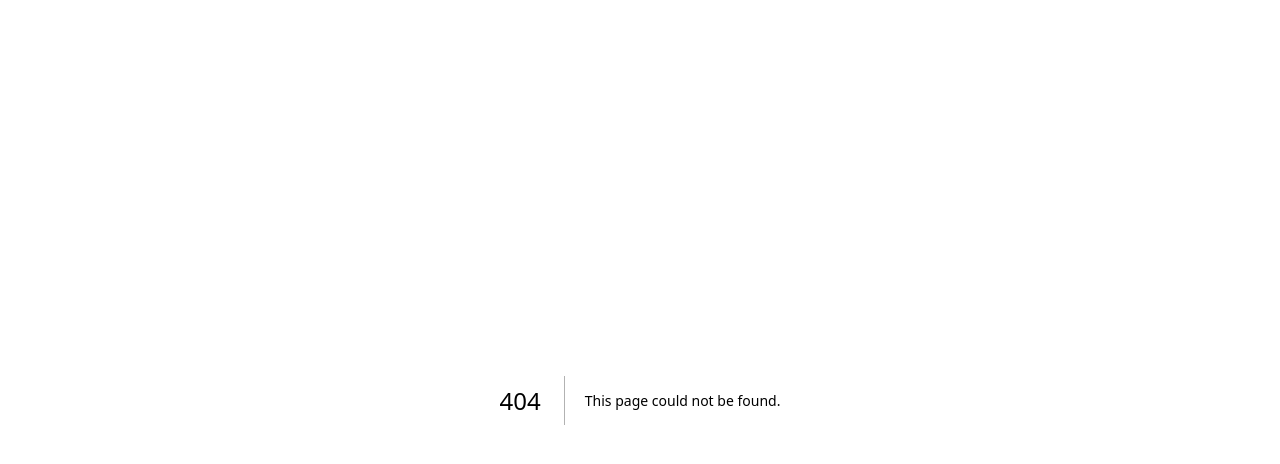
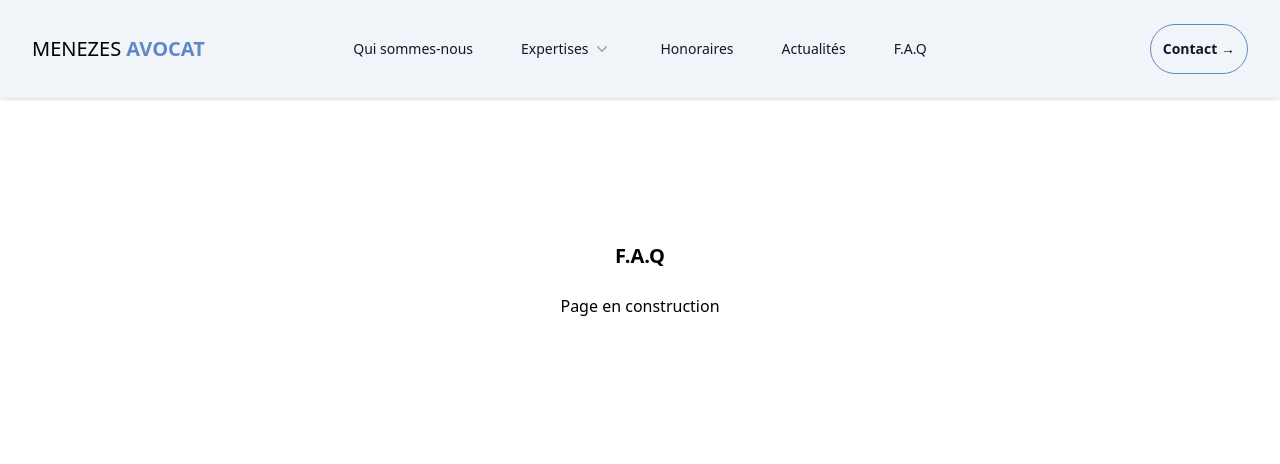
Before and after one commit to poloskanini/blogStrapi1.0FRONT, a Next.js app: page /faq in a window 1280 px wide. Before the commit this address had no page. Shown: the top 464 px of the page. Built offline with nearby package versions, Linux system fonts and the light colour scheme.

Commit message:
(ft-HomePage) Ajout des pages en construction

```diff
--- a/components/Accueil.js
+++ b/components/Accueil.js
@@ -53,11 +53,11 @@ export default function Accueil() {
             />
           </div>
           <div className="overflow-hidden">
-            <div className="mx-auto max-w-7xl px-6 pb-32 pt-28 sm:pt-60 lg:px-8 lg:pt-24">
+            <div className="mx-auto max-w-7xl px-6 pb-32 portrait:pt-28 lg:px-8 lg:pt-14">
               <div className="mx-auto max-w-2xl gap-x-48 lg:mx-0 lg:flex lg:max-w-none lg:items-center">
                 <div className="w-full max-w-xl lg:shrink-0 xl:max-w-lg p-5">
                   <div className="max-w-sm pb-6">
-                    <h1 className={`${playfair.variable} font-playfair`}>
+                    <h1 className={`${playfair.variable} font-playfair home-title`}>
                     <span className='text-5xl tracking-tight text-white lg:text-6xl xl:text-8xl' >MENEZES </span> <span className='text-5xl lg:text-6xl xl:text-8xl tracking-tight font-bold text-custom-purple' >AVOCAT</span>
                     </h1>
                   </div>
@@ -65,14 +65,14 @@ export default function Accueil() {
                     <h2 className={`${cormorant.variable} font-cormorant font-normal text-3xl tracking-tight text-white sm:text-5xl pb-4`}>
                       Avocats spécialisés <br /> en Droit du Travail
                     </h2>
-                    <p className="relative mt-10 text-sm leading-5 text-white sm:max-w-md lg:max-w-none font-light">
+                    <p className="relative mt-10 text-base leading-5 text-white sm:max-w-md lg:max-w-none font-light">
                       Depuis janvier 2012, notre cabinet est à votre disposition afin de vous conseiller et vous défendre dans toutes vos affaires juridiques liées à l&apos;emploi et à la sécurité sociale.
                     </p>
                   </div>
                   <div className="mt-10 flex items-center gap-x-6">
                     <a
                       href="#"
-                      className="rounded-md bg-custom-purple px-3.5 py-2.5 text-sm font-semibold text-white shadow-lg hover:text-black focus-visible:outline focus-visible:outline-2 focus-visible:outline-offset-2 transition focus-visible:outline-indigo-600"
+                      className="rounded-md bg-custom-purple px-3.5 py-2.5 text-sm font-semibold text-white shadow-lg hover:bg-blue-400 focus-visible:outline focus-visible:outline-2 focus-visible:outline-offset-2 transition focus-visible:outline-indigo-600"
                     >
                       Nous contacter
                     </a>
@@ -80,7 +80,7 @@ export default function Accueil() {
                 </div>
 
                 {/* Scroll Down */}
-                <div id="scroll-wrapper" className={`${cormorant.variable} font-cormorant text-sm absolute lg:bottom-60`}>
+                <div id="scroll-wrapper" className={`${cormorant.variable} font-cormorant text-sm absolute lg:bottom-60 wide:landscape:bottom-80`}>
 
                 <div id="scroll-wrapper-inner">
                     <div id="scroll-title">
@@ -95,7 +95,7 @@ export default function Accueil() {
                     <div className="relative">
                       <Image
                         src={'https://res.cloudinary.com/dbff7xgqx/image/upload/v1694424800/pexels-pavel-danilyuk-8111860_ckqsjd.jpg'}
-                        className="aspect-[2/3] w-full rounded-xl bg-gray-900/5 object-cover shadow-lg"
+                        className="aspect-[2/3] w-full rounded-xl bg-gray-900/5 object-cover shadow-lg wide:landscape:hidden"
                         width={500}
                         height={500}
                         alt='menezes-avocat-avocate sur son bureau au telephone'
@@ -107,7 +107,7 @@ export default function Accueil() {
                     <div className="relative">
                       <Image
                         src={'https://images.unsplash.com/photo-1485217988980-11786ced9454?ixlib=rb-4.0.3&ixid=MnwxMjA3fDB8MHxwaG90by1wYWdlfHx8fGVufDB8fHx8&auto=format&fit=crop&h=528&q=80'}
-                        className="aspect-[2/3] w-full rounded-xl bg-gray-900/5 object-cover shadow-lg"
+                        className="aspect-[2/3] w-full rounded-xl bg-gray-900/5 object-cover shadow-lg wide:landscape:hidden"
                         width={500}
                         height={500}
                         alt='menezes-avocat-Femme travaillant sur son ordinateur et souriante'
@@ -117,7 +117,7 @@ export default function Accueil() {
                     <div className="relative">
                       <Image
                         src={'https://images.unsplash.com/photo-1559136555-9303baea8ebd?ixlib=rb-4.0.3&ixid=MnwxMjA3fDB8MHxwaG90by1wYWdlfHx8fGVufDB8fHx8&auto=format&fit=crop&crop=focalpoint&fp-x=.4&w=396&h=528&q=80'}
-                        className="aspect-[2/3] w-full rounded-xl bg-gray-900/5 object-cover shadow-lg"
+                        className="aspect-[2/3] w-full rounded-xl bg-gray-900/5 object-cover shadow-lg wide:landscape:hidden"
                         width={500}
                         height={500}
                         alt='menezes-avocat-equipe travaillant dans un open space'
@@ -129,7 +129,7 @@ export default function Accueil() {
                     <div className="relative">
                       <Image
                         src={'https://res.cloudinary.com/dbff7xgqx/image/upload/v1694427794/pexels-cottonbro-studio-3205568_rllyt8.jpg'}
-                        className="aspect-[2/3] w-full rounded-xl bg-gray-900/5 object-cover shadow-lg"
+                        className="aspect-[2/3] w-full rounded-xl bg-gray-900/5 object-cover shadow-lg wide:landscape:hidden"
                         width={500}
                         height={500}
                         alt='menezes-avocat-equipe de juristes debout autour de la table'
@@ -140,7 +140,7 @@ export default function Accueil() {
                       <Image
 
                           src={'https://res.cloudinary.com/dbff7xgqx/image/upload/v1694429862/linkedin-sales-solutions-wS73LE0GnKs-unsplash_zhief7.jpg'}
-                          className="aspect-[2/3] w-full rounded-xl bg-gray-900/5 object-cover shadow-lg"
+                          className="aspect-[2/3] w-full rounded-xl bg-gray-900/5 object-cover shadow-lg wide:landscape:hidden"
                           width={500}
                           height={500}
                           alt='menezes-avocat-femme travaille dans son bureau sur son ordinateur'
@@ -152,6 +152,10 @@ export default function Accueil() {
               </div>
             </div>
           </div>
+          <section className='h-screen'>
+            <p className="absolute bottom-0">Prout</p>
+          </section>
         </div>
+
   )
 }
--- a/components/Header.js
+++ b/components/Header.js
@@ -28,8 +28,8 @@ const inter = Inter({
 
 
 const expertises = [
-  { name: 'Droit du Travail', description: 'Une meilleure défense de vos droits', href: '#', icon: ChartPieIcon },
-  { name: 'Droit de la sécurité sociale', description: 'Speak directly to your customers', href: '#', icon: CursorArrowRaysIcon },
+  { name: 'Droit du Travail', description: 'Une meilleure défense de vos droits', href: '/droit-du-travail', icon: ChartPieIcon },
+  { name: 'Droit de la sécurité sociale', description: 'Speak directly to your customers', href: '/droit-de-la-securite-sociale', icon: CursorArrowRaysIcon },
   { name: 'Security', description: 'Your customers’ data will be safe and secure', href: '#', icon: FingerPrintIcon },
   { name: 'Integrations', description: 'Connect with third-party tools', href: '#', icon: SquaresPlusIcon },
   { name: 'Automations', description: 'Build strategic funnels that will convert', href: '#', icon: ArrowPathIcon },
@@ -192,7 +192,7 @@ export default function Header() {
                   Accueil
                 </Link> */}
                 <Link
-                  href="#"
+                  href="/qui-sommes-nous"
                   className="-mx-3 block rounded-lg px-3 py-2 text-base font-normal leading-7 text-gray-900 hover:bg-gray-100"
                   onClick={() => setMobileMenuOpen(!mobileMenuOpen)}
                 >
@@ -226,21 +226,21 @@ export default function Header() {
                   )}
                 </Disclosure>
                 <Link
-                  href="#"
+                  href="/honoraires"
                   className="-mx-3 block rounded-lg px-3 py-2 text-base font-normal leading-7 text-gray-900 hover:bg-gray-100"
                   onClick={() => setMobileMenuOpen(!mobileMenuOpen)}
                 >
                   Honoraires
                 </Link>
                 <Link
-                  href="#"
+                  href="/actualites"
                   className="-mx-3 block rounded-lg px-3 py-2.5 text-base font-normal leading-7 text-gray-900 hover:bg-gray-100"
                   onClick={() => setMobileMenuOpen(!mobileMenuOpen)}
                 >
                   Actualités
                 </Link>
                 <Link
-                  href="#"
+                  href="faq"
                   className="-mx-3 block rounded-lg px-3 py-2.5 text-base font-normal leading-7 text-gray-900 hover:bg-gray-100"
                   onClick={() => setMobileMenuOpen(!mobileMenuOpen)}
                 >
--- a/components/VideoHero.js
+++ b/components/VideoHero.js
@@ -1,7 +1,7 @@
 export default function VideoHero() {
   return (
-    <div className="h-full w-full absolute z-0 object-cover brightness-50 sm:brightness-30">
-      <video className="h-full w-full object-cover" autoPlay playsInline loop muted src="https://res.cloudinary.com/dbff7xgqx/video/upload/v1694418288/HERO_VIDEO_MENEZES_AVOCAT_izrpdz.mp4"></video>
+    <div className="h-full w-full absolute z-0 object-cover brightness-50 sm:brightness-50">
+      <video className="h-full w-full object-cover wide:landscape:h-auto" autoPlay playsInline loop muted src="https://res.cloudinary.com/dbff7xgqx/video/upload/v1694418288/HERO_VIDEO_MENEZES_AVOCAT_izrpdz.mp4"></video>
     </div>
   )
 }
--- a/pages/_document.js
+++ b/pages/_document.js
@@ -2,7 +2,7 @@ import { Html, Head, Main, NextScript } from 'next/document'
 
 export default function Document() {
   return (
-    <Html lang="en">
+    <Html lang="en" className="scroll-smooth">
       <Head />
       <body>
         <Main />
--- /dev/null
+++ b/pages/actualites.js
@@ -0,0 +1,15 @@
+import Layout from "@/components/Layout"
+
+export default function actualites() {
+  return (
+    <>
+    <Layout />
+
+    <div className="h-full flex flex-col justify-center items-center mt-36">
+      <h1 className="text-xl font-bold">ACTUALITÉS</h1>
+      <br />
+      <h2>Page en construction</h2>
+    </div>
+  </>
+  )
+}
--- /dev/null
+++ b/pages/droit-de-la-securite-sociale.js
@@ -0,0 +1,15 @@
+import Layout from "@/components/Layout"
+
+export default function droitdelasecuritesociale() {
+  return (
+    <>
+    <Layout />
+
+    <div className="h-full flex flex-col justify-center items-center mt-36">
+      <h1 className="text-xl font-bold">DROIT DE LA SECURITÉ SOCIALE</h1>
+      <br />
+      <h2>Page en construction</h2>
+    </div>
+  </>
+  )
+}
--- /dev/null
+++ b/pages/droit-du-travail.js
@@ -0,0 +1,15 @@
+import Layout from "@/components/Layout"
+
+export default function droitdutravail() {
+  return (
+    <>
+    <Layout />
+
+    <div className="h-full flex flex-col justify-center items-center mt-36">
+      <h1 className="text-xl font-bold">DROIT DU TRAVAIL</h1>
+      <br />
+      <h2>Page en construction</h2>
+    </div>
+  </>
+  )
+}
--- /dev/null
+++ b/pages/faq.js
@@ -0,0 +1,15 @@
+import Layout from "@/components/Layout"
+
+export default function faq() {
+  return (
+    <>
+    <Layout />
+
+    <div className="h-full flex flex-col justify-center items-center mt-36">
+      <h1 className="text-xl font-bold">F.A.Q</h1>
+      <br />
+      <h2>Page en construction</h2>
+    </div>
+  </>
+  )
+}
--- /dev/null
+++ b/pages/honoraires.js
@@ -0,0 +1,15 @@
+import Layout from "@/components/Layout"
+
+export default function honoraires() {
+  return (
+    <>
+    <Layout />
+
+    <div className="h-full flex flex-col justify-center items-center mt-36">
+      <h1 className="text-xl font-bold">HONORAIRES</h1>
+      <br />
+      <h2>Page en construction</h2>
+    </div>
+  </>
+  )
+}
--- a/pages/qui-sommes-nous.js
+++ b/pages/qui-sommes-nous.js
@@ -5,9 +5,10 @@ export default function quisommesnous() {
     <>
       <Layout />
 
-      <div className="h-full flex justify-center mt-36">
-        <h1 className="text-xl font-bold">Page en construction</h1>
-
+      <div className="h-full flex flex-col justify-center items-center mt-36">
+        <h1 className="text-xl font-bold">QUI SOMMES-NOUS</h1>
+        <br />
+        <h2>Page en construction</h2>
       </div>
     </>
   )
--- a/styles/globals.css
+++ b/styles/globals.css
@@ -24,6 +24,11 @@ html, body {
 button:focus {
   outline: 0
 }
+
+/* .home-title span:first-child {
+  text-shadow: 1px 2px 2px rgba(0,0,0,0.3),
+    0px -1px 10px rgba(16, 15, 15, 0.3);
+} */
 
 /* Scroll Down */
 #scroll-wrapper {
@@ -285,7 +290,7 @@ button:focus {
   left: 0;
   width: 100%;
   height: 100vh;
-  background: #0F0F0F;
+  background: #16161C;
   transform-origin: bottom;
   z-index: 100 !important;
 }
@@ -296,7 +301,7 @@ button:focus {
   left: 0;
   width: 100%;
   height: 100vh;
-  background: #0F0F0F;
+  background: #16161C;
   transform-origin: top;
   z-index: 100 !important;
 }
--- a/tailwind.config.js
+++ b/tailwind.config.js
@@ -29,6 +29,20 @@ module.exports = {
         35: '.35',
         40: '.40',
         175: '1.75',
+      },
+      screens: {
+        'tall': {
+            'raw': `only screen and (max-height: 960px) and (max-width: 480px)`
+        },
+        'wide': {
+            'raw': `only screen and (max-height: 480px) and (max-width: 960px)`
+        },
+        'portrait': {
+            'raw': '(orientation: portrait)'
+        },
+        'landscape': {
+            'raw': '(orientation: landscape)'
+        }
       }
     },
   },
```
